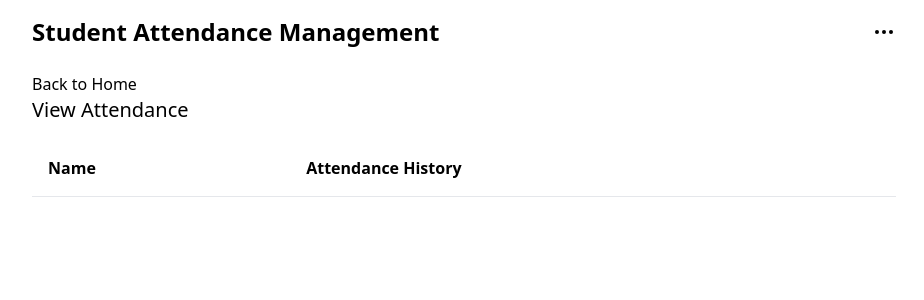
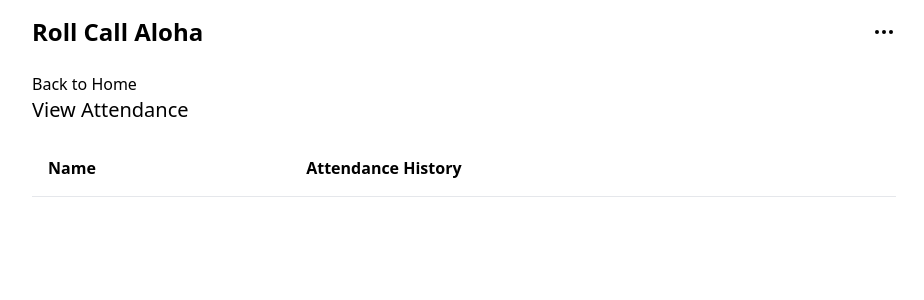
Before and after one commit to afaaq10/roll-call-aloha, a React (Create React App) app: page /view-attendance in a window 1280 px wide. Shown: the top 300 px of the page, without its empty margins (176-1100 px from the left). Built offline with nearby package versions, Linux system fonts and the light colour scheme; the HTML template or start-up script is replaced by a standard one.

Commit message:
💄 Wip

```diff
--- a/src/App.js
+++ b/src/App.js
@@ -125,7 +125,6 @@ const App = () => {
                                     />
                                     <button onClick={addStudent} className="btn">
                                         <Plus size={16} />
-                                        Add Student
                                     </button>
                                 </div>
 
@@ -151,7 +150,6 @@ const App = () => {
                                                             onClick={() => deleteStudent(student.id)}
                                                         >
                                                             <Trash2 size={16} />
-                                                            Delete
                                                         </button>
                                                     </td>
                                                 </tr>
--- a/src/components/Navbar.js
+++ b/src/components/Navbar.js
@@ -1,22 +1,19 @@
-/**
- *
- * @author Afaaq Majeed
- * @project aloha-roll-call
- */
-
 import React from 'react';
 import { Link } from 'react-router-dom';
 import { MoreHorizontal } from 'lucide-react';
 
 const Navbar = ({ toggleMenu, menuOpen, setMenuOpen, modalRef }) => {
     return (
-        <div className="flex items-center justify-between mb-6">
-            <h1 className="text-2xl font-bold">Student Attendance Management</h1>
+        <div className="relative flex items-center justify-between mb-6"> {/* Added relative positioning here */}
+            <h1 className="text-2xl font-bold">Roll Call Aloha</h1>
             <button onClick={toggleMenu} className="text-xl">
                 <MoreHorizontal />
             </button>
             {menuOpen && (
-                <div ref={modalRef} className="absolute p-2 mt-2 bg-white border rounded shadow-md right-4">
+                <div
+                    ref={modalRef}
+                    className="absolute right-0 p-2 mt-2 bg-white border rounded shadow-md top-8" // Adjusted right and top properties
+                >
                     <Link to="/take-attendance" className="block px-4 py-2" onClick={() => setMenuOpen(false)}>
                         Take Attendance
                     </Link>
```
